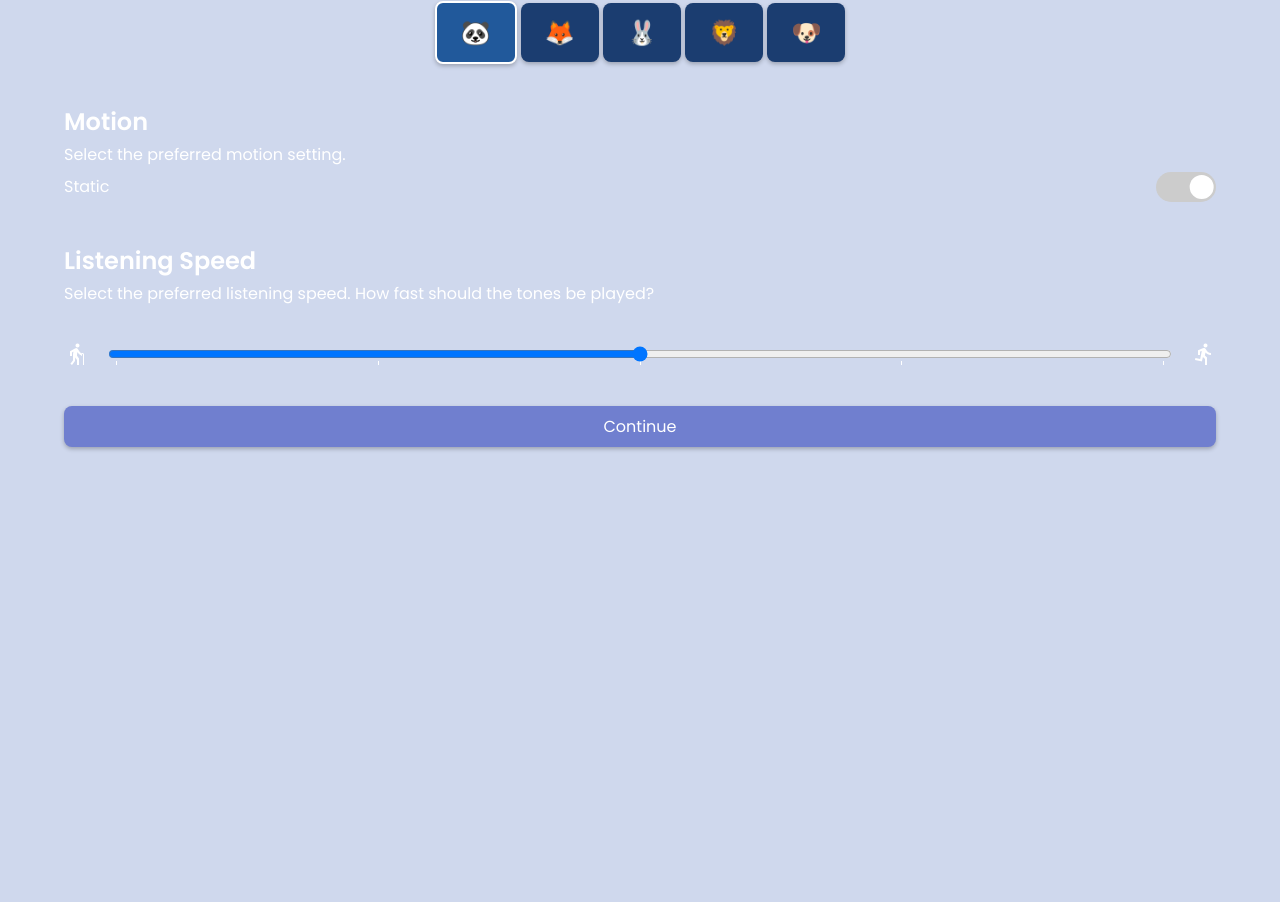
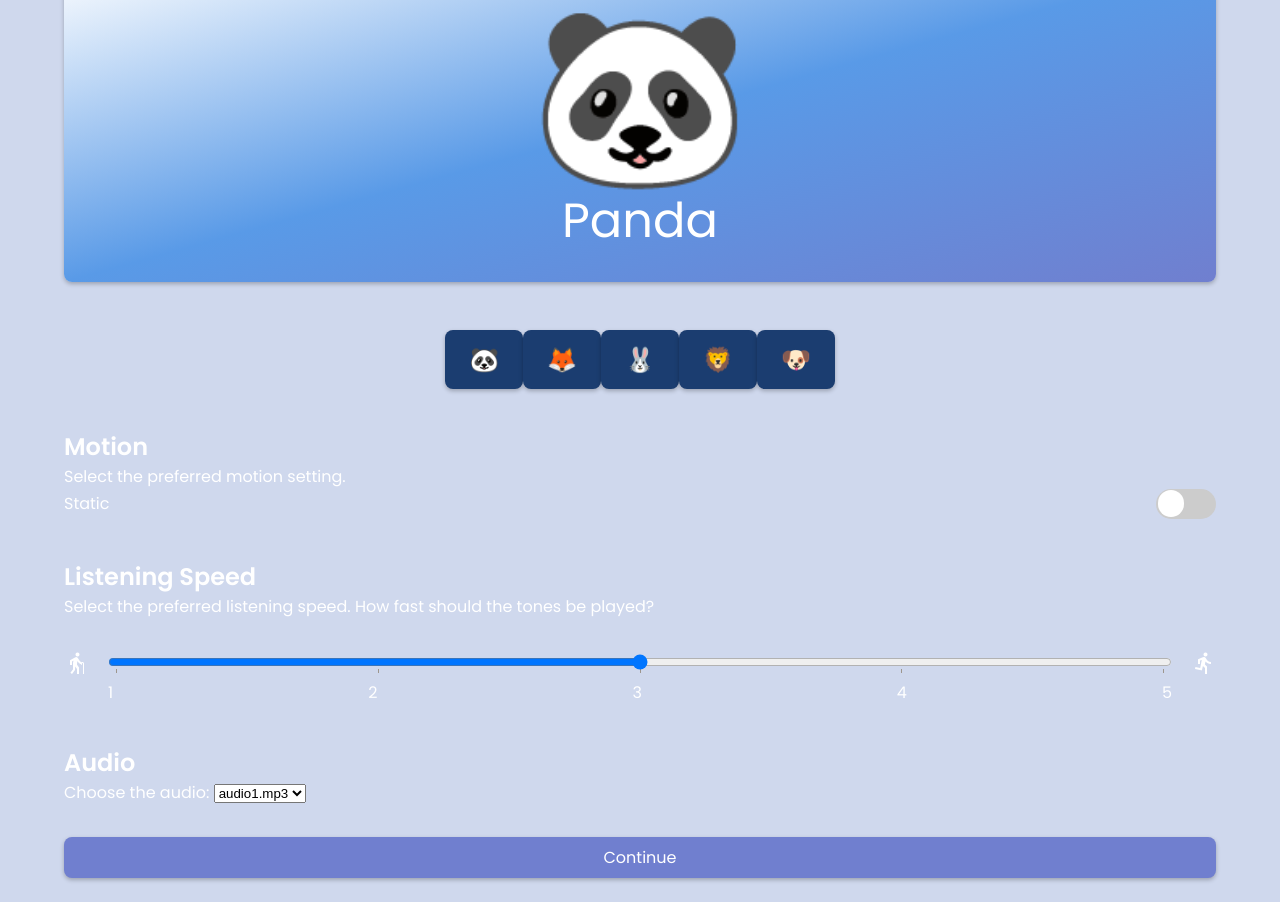
Before and after one commit to briannededeugd/tumimundo, a SvelteKit app in the folder tumi-mundo/: page /customization in a window 1280 px wide. Shown: the part 287-1189 px from the top of the page. Before the commit the page ends 800 px from the top, so only its background shows below. Built offline with nearby package versions, Linux system fonts and the light colour scheme.

Commit message:
FEATURE: customize the attention test

```diff
--- a/tumi-mundo/src/routes/customization/+page.svelte
+++ b/tumi-mundo/src/routes/customization/+page.svelte
@@ -1,74 +1,67 @@
 <script>
-	import { onMount } from 'svelte';
+	import { isActive, icon, audioFile } from '../stores.js';
 
-	const animalNames = ['Panda', 'Fox', 'Bunny', 'Lion', 'Dog'];
-	const animalIcons = {
-		Panda: '🐼',
-		Fox: '🦊',
-		Bunny: '🐰',
-		Lion: '🦁',
-		Dog: '🐶'
-	};
-	const animalBackgrounds = {
-		Panda: '../lib/images/panda.jpg',
-		Fox: '../lib/images/fox.webp',
-		Bunny: '../lib/images/bunny.avif',
-		Lion: '../lib/images/lion.jpg',
-		Dog: '../lib/images/dog.jpg'
-	};
-	const animalGradients = {
-		Panda:
-			'linear-gradient(to bottom right, var(--color-text), var(--color-accent-blue), var(--color-accent-lilac))',
-		Fox: 'linear-gradient(to bottom right, var(--color-accent-lilac), var(--color-accent-turqoise))',
-		Bunny:
-			'linear-gradient(to bottom right, var(--color-accent-turqoise), var(--color-accent-salmon))',
-		Lion: 'linear-gradient(to bottom right, var(--color-accent-salmon), var(--color-accent-green))',
-		Dog: 'linear-gradient(to bottom right, var(--color-accent-green), var(--color-accent-turqoise))'
+	const animals = {
+		Panda: {
+			animalName: 'Panda',
+			animalIcon: '🐼',
+			animalBackground: '../lib/images/panda.jpg',
+			animalGradient:
+				'linear-gradient(to bottom right, var(--color-text), var(--color-accent-blue), var(--color-accent-lilac))'
+		},
+		Fox: {
+			animalName: 'Fox',
+			animalIcon: '🦊',
+			animalBackground: '../lib/images/fox.webp',
+			animalGradient:
+				'linear-gradient(to bottom right, var(--color-accent-lilac), var(--color-accent-turqoise))'
+		},
+		Bunny: {
+			animalName: 'Bunny',
+			animalIcon: '🐰',
+			animalBackground: '../lib/images/bunny.avif',
+			animalGradient:
+				'linear-gradient(to bottom right, var(--color-accent-turqoise), var(--color-accent-salmon))'
+		},
+		Lion: {
+			animalName: 'Lion',
+			animalIcon: '🦁',
+			animalBackground: '../lib/images/lion.jpg',
+			animalGradient:
+				'linear-gradient(to bottom right, var(--color-accent-salmon), var(--color-accent-green))'
+		},
+		Dog: {
+			animalName: 'Dog',
+			animalIcon: '🐶',
+			animalBackground: '../lib/images/dog.jpg',
+			animalGradient:
+				'linear-gradient(to bottom right, var(--color-accent-green), var(--color-accent-turqoise))'
+		}
 	};
 
-	onMount(() => {
-		const animalTitle = document.querySelector('.icon-title');
-		const animalShowing = document.querySelector('.icon');
-		const animalBackground = document.querySelector('.carousel-main');
+	// Tells which animal is checked
+	// let icon = 'Panda';
+	// stored
+	$: console.log($icon);
 
-		var iconButtons = document.querySelectorAll('input[name=icon]');
-		iconButtons.forEach((icon) => {
-			icon.addEventListener('change', () => {
-				let identifier = icon.getAttribute('data-icon');
+	// tells if animation should be included or not (toggle button)
+	// let isActive = false;
 
-				changeInformation(identifier);
-			});
-		});
+	// stored
+	$: console.log($isActive);
 
-		function changeInformation(identifier) {
-			console.log('changin baby');
-			animalNames.map((name) => {
-				if (name === identifier) {
-					animalTitle.textContent = identifier;
-				}
-			});
+	// get audio file (initial value is undefined. after initialization it's the first in the list)
+	// let audioFile;
+	$: console.log($audioFile);
 
-			animalShowing.textContent = animalIcons[identifier];
-			// animalBackground.style.backgroundImage = `var(--background-overlay), url(${animalBackgrounds[identifier]})`;
-			animalBackground.style.backgroundImage = `${animalGradients[identifier]}`;
-		}
-	});
+	// speed?
 
-	let isActive = false;
-
-	function motionToggle() {
-		const button = document.getElementById('motionToggle');
-		button.classList.toggle('active');
-		isActive = button.classList.contains('active');
-	}
 </script>
 
 <a href="/" class="back-button"><span class="material-symbols-outlined"> arrow_back_ios </span></a>
 
 <h1>Customization</h1>
-<p class="introtext">
-	Customize your child's test to their preferences to hold their attention.
-</p>
+<p class="introtext">Customize your child's test to their preferences to hold their attention.</p>
 
 <section class="characters">
 	<h2 class="customize-heading">Icon</h2>
@@ -76,30 +69,22 @@
 
 	<div class="carousel">
 		<div class="carousel-main">
-			<p class="icon">🐼</p>
-			<p class="icon-title">Panda</p>
+			<p class="icon">{animals[$icon.animalName].animalIcon}</p>
+			<p class="icon-title">{$icon.animalName}</p>
 		</div>
 		<div class="carousel-nav">
+			{#each Object.entries(animals) as [animal, animalInfo]}
 				<label>
-				<input type="radio" name="icon" aria-label="Select the panda" data-icon="Panda" checked />
-				🐼
+					<input
+						type="radio"
+						name="icon"
+						aria-label="Select the {animal}"
+						value={animalInfo}
+						bind:group={$icon}
+					/>
+					{animalInfo.animalIcon}
 				</label>
-			<label>
-				<input type="radio" name="icon" aria-label="Select the fox" data-icon="Fox" />
-				🦊
-			</label>
-			<label>
-				<input type="radio" name="icon" aria-label="Select the bunny" data-icon="Bunny" />
-				🐰
-			</label>
-			<label>
-				<input type="radio" name="icon" aria-label="Select the lion" data-icon="Lion" />
-				🦁
-			</label>
-			<label>
-				<input type="radio" name="icon" aria-label="Select the dog" data-icon="Dog" />
-				🐶
-			</label>
+			{/each}
 		</div>
 	</div>
 </section>
@@ -109,8 +94,16 @@
 	<p class="motion-descr">Select the preferred motion setting.</p>
 
 	<div class="motion-main">
-		<p>{isActive ? 'Dynamic' : 'Static'}</p>
-		<button id="motionToggle" class="motionToggle" on:click={motionToggle}> </button>
+		<p>{$isActive ? 'Dynamic' : 'Static'}</p>
+		<label for="motionActive" class="motionToggle">
+			<input
+				type="checkbox"
+				id="motionActive"
+				name="motionActive"
+				value="motionActive"
+				bind:checked={$isActive}
+			/>
+		</label>
 	</div>
 </section>
 
@@ -118,11 +111,14 @@
 
 <section class="speed">
 	<h2 class="speed-heading">Listening Speed</h2>
-	<p class="speed-descr">Select the preferred listening speed. How fast should the tones be played?</p>
+	<p class="speed-descr">
+		Select the preferred listening speed. How fast should the tones be played?
+	</p>
 	<!-- use slider with steps? -->
 
 	<div class="speed-control">
 		<span class="material-symbols-outlined"> elderly </span>
+		<div>
 			<input
 				type="range"
 				min="1"
@@ -133,16 +129,26 @@
 				list="markers"
 				id="marker-input"
 			/>
-		<span class="material-symbols-outlined"> directions_run </span>
-
 			<datalist id="markers">
-			<option value="1"></option>
-			<option value="2"></option>
-			<option value="3"></option>
-			<option value="4"></option>
-			<option value="5"></option>
+				<option value="1" label="1"></option>
+				<option value="2" label="2"></option>
+				<option value="3" label="3"></option>
+				<option value="4" label="4"></option>
+				<option value="5" label="5"></option>
 			</datalist>
 		</div>
+		<span class="material-symbols-outlined"> directions_run </span>
+	</div>
+</section>
+
+<section class="audio">
+	<h2>Audio</h2>
+	<label for="audio">Choose the audio:</label>
+	<select bind:value={$audioFile} name="audio" id="audio">
+		<option value="audio1">audio1.mp3</option>
+		<option value="audio2">audio2.mp3</option>
+		<option value="audio3">audio3.mp3</option>
+	</select>
 </section>
 
 <a href="/onboarding" class="fullbutton">Continue</a>
@@ -160,19 +166,20 @@
 		display: flex;
 		margin: 2em 0;
 		gap: 20px;
-
-		& #marker-input {
-			flex-grow: 1;
-			color: var(--color-text);
-
-			& option {
-				color: var(--color-text);
-				background-color: var(--color-text);
-			}
-		}
 	}
 
-    p {
-        line-height: 2;
+	.speed-control div {
+		flex-grow: 1;
+	}
+
+	input[type='range'] {
+		width: 100%;
+		margin: 0;
+	}
+
+	datalist {
+		display: flex;
+		justify-content: space-between;
+		width: 100%;
 	}
 </style>
--- /dev/null
+++ b/tumi-mundo/src/routes/stores.js
@@ -0,0 +1,11 @@
+import { writable } from 'svelte/store';
+
+export const isActive = writable(false);
+export const icon = writable({
+    animalName: 'Panda',
+    animalIcon: '🐼',
+    animalBackground: '../lib/images/panda.jpg',
+    animalGradient:
+        'linear-gradient(to bottom right, var(--color-text), var(--color-accent-blue), var(--color-accent-lilac))'
+});
+export const audioFile = writable();
```
Also changed, not shown: tumi-mundo/src/routes/attentiontest/+page.svelte (+11 -15 lines), tumi-mundo/static/lib/styles/style.css. Lines whose indentation alone changed are shown as unchanged.
